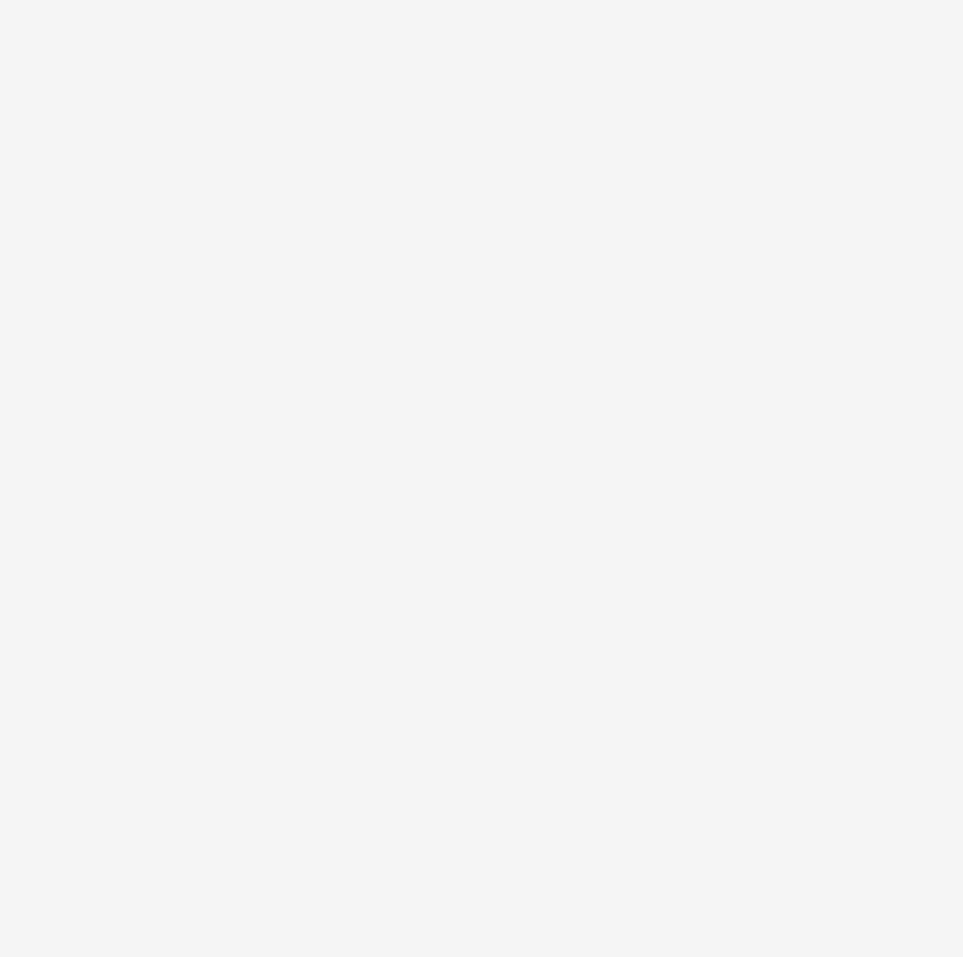
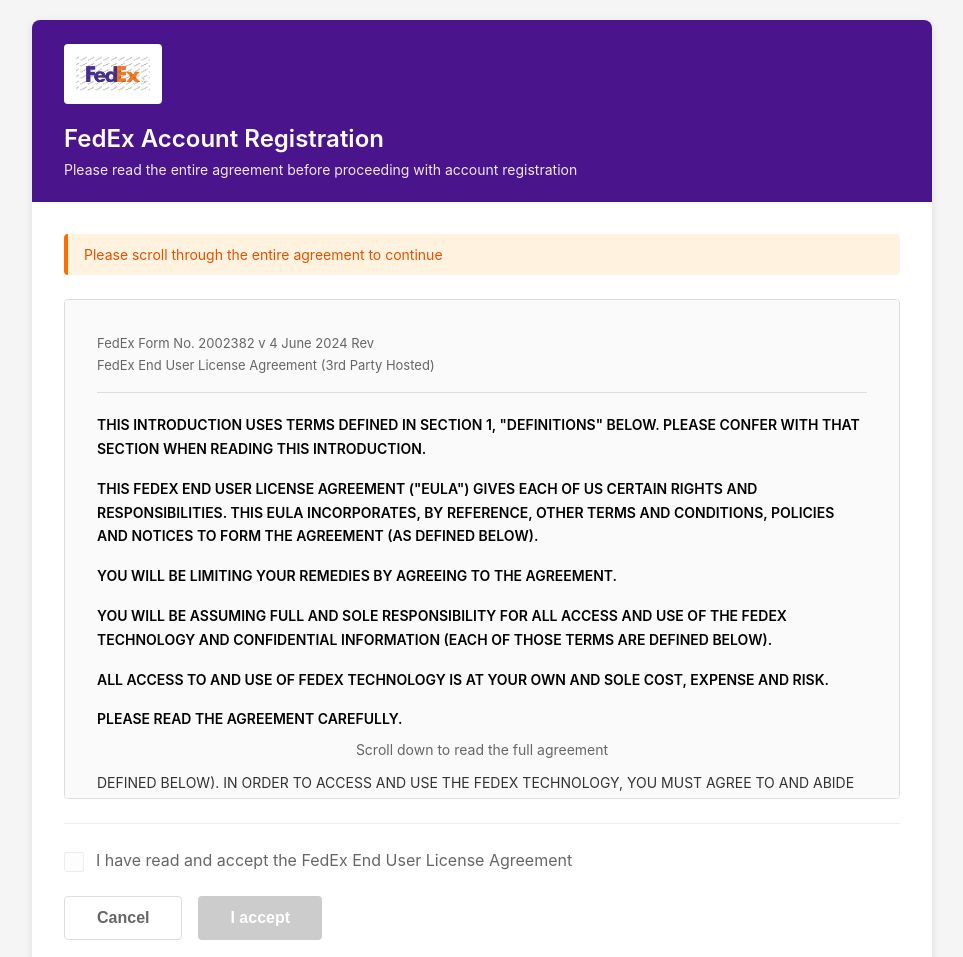
Before and after one commit to TAloha-Dev/cookKwees-fedex-shipping, a website: page public/eula.html in a window 1280 px wide. Shown: the top 957 px of the page, without its empty margins (158-1121 px from the left). Before the commit the page ends 800 px from the top, so only its background shows below. Drawn offline with Linux system fonts and the light colour scheme.

Commit message:
Fix broken HTML in eula and settings — restore missing style/head closing tags

```diff
--- a/public/eula.html
+++ b/public/eula.html
@@ -41,6 +41,8 @@
     .fedex-disclaimer { margin-top: 32px; padding-top: 24px; border-top: 1px solid #eee; font-size: 12px; color: #666; text-align: center; }
     .fedex-logo-wrap { margin-bottom: 16px; padding: 12px; background: white; display: inline-block; border-radius: 4px; }
     .fedex-logo-wrap img { height: 36px; display: block; }
+    .scroll-prompt { background: #FFF3E0; border-left: 4px solid #FF6D00; padding: 12px 16px; margin-bottom: 24px; border-radius: 4px; font-size: 14px; color: #E65100; }
+  </style>
 </head>
 <body>
   <div class="container">
```
Also changed, not shown: public/settings.html (+1 -0 lines).
